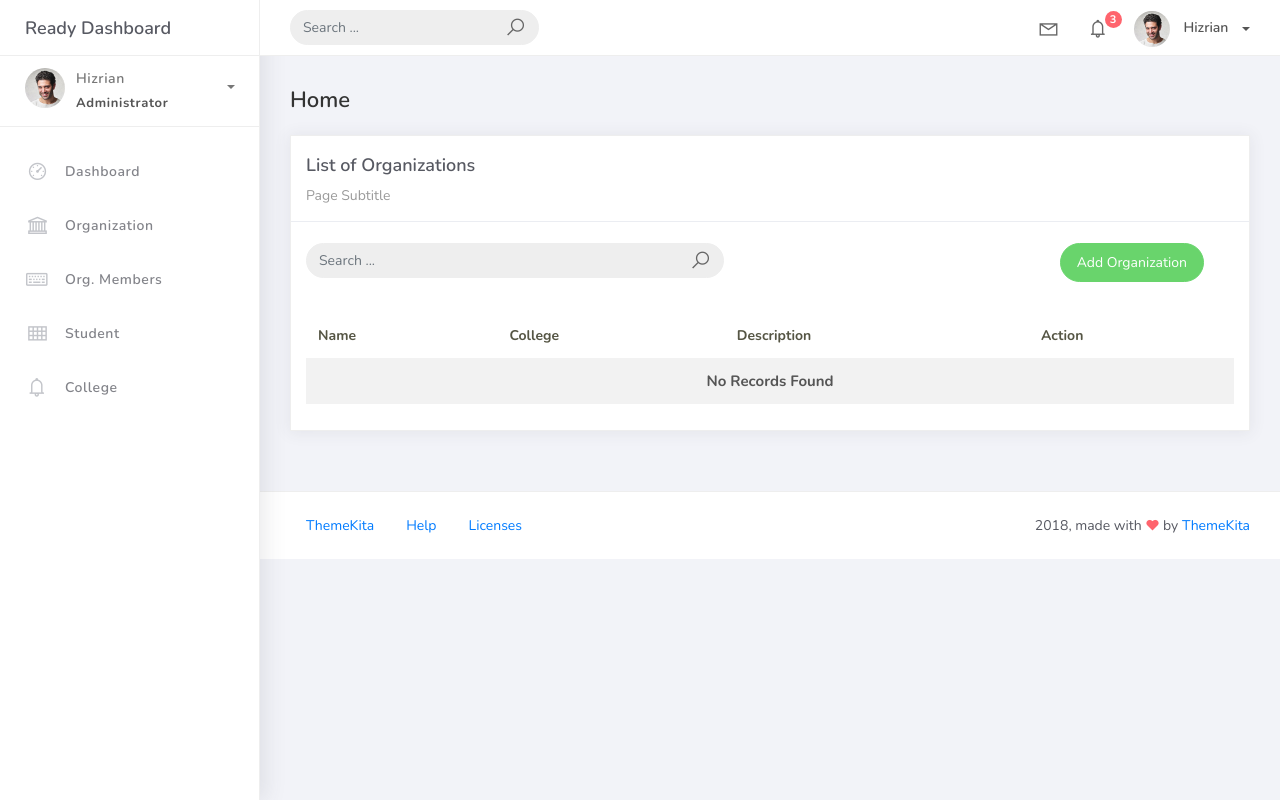
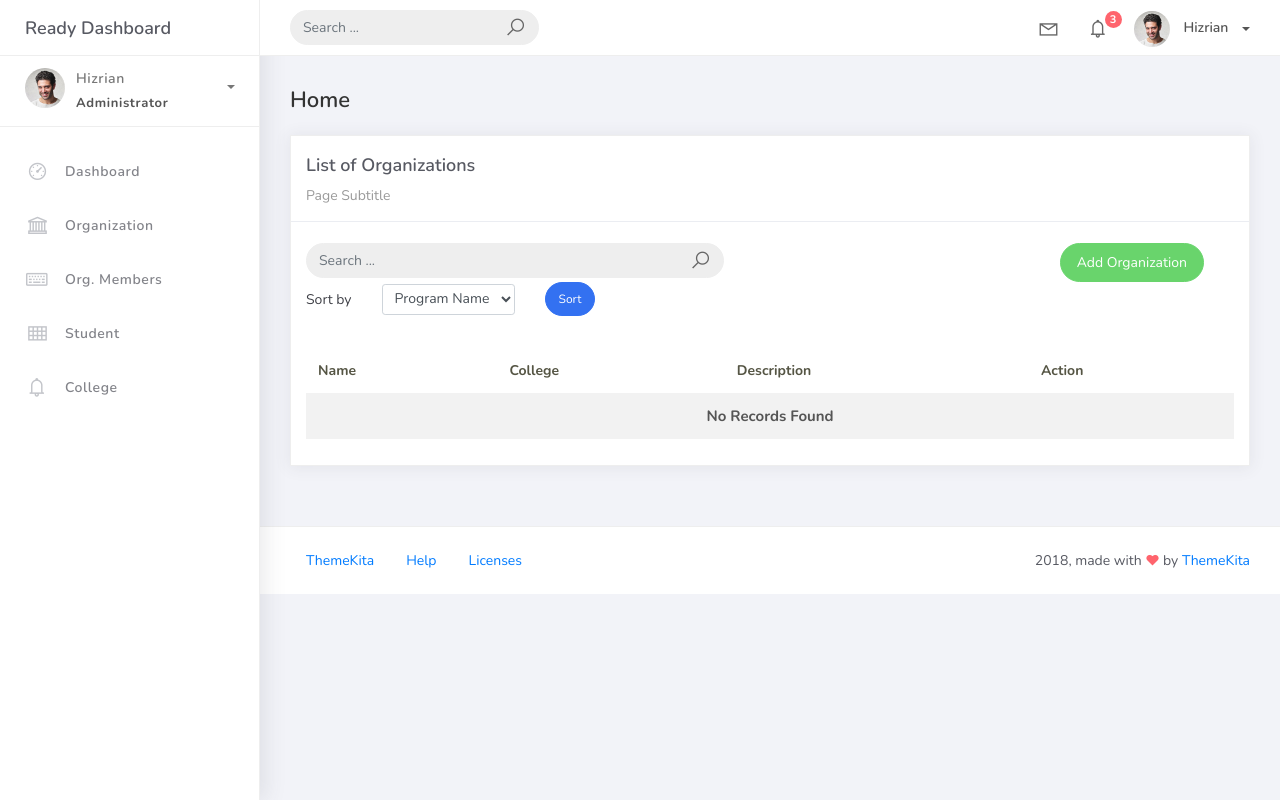
Before and after one commit to KNuas/PSUSphere, a Django app: template projectsite/templates/org_list.html in a window 1280 px wide. Run offline with Django 5.2, Linux system fonts and the light colour scheme; the template is opened without the code that fills it, so the values that code supplies are empty; some libraries are stand-ins or nearby versions.

Commit message:
<option value=prog_name {% if request.GET.sort_by == prog_name %}selected{% endif %}>Program Name</option>

```diff
--- a/projectsite/templates/org_list.html
+++ b/projectsite/templates/org_list.html
@@ -31,6 +31,23 @@
                                 <a href="{% url 'organization-add' %}" class="btn btn-success btn-rounded">Add Organization</a>
                             </div>
                         </div>
+                    </div>
+                    <div class="col-md-12">
+                        <form method="get" class="row g-2 align-items-center">
+                        <div class="col-auto">
+                        <label for="smallSelect" class="col-form-label">Sort by</label>
+                        </div>
+                        <div class="col-auto">
+                        <select class="form-control form-control-sm" id="smallSelect" name="sort_by">
+                    <option value="prog_name" {% if request.GET.sort_by == "prog_name" %}selected{% endif %}>Program Name</option>
+                    <option value="college__college_name" {% if request.GET.sort_by == "college__college_name" %}selected{% endif %}>College</option>
+
+                        </select>
+                        </div>
+                        <div class="col-auto">
+                        <button type="submit" class="btn btn-primary btn-sm btn-rounded">Sort</button>
+                        </div>
+                        </form>
                     </div>
                     <div class="card-body">
                         <table class="table table-striped mt-3">
```
Also changed, not shown: projectsite/studentorg/views.py (+8 -0 lines).
